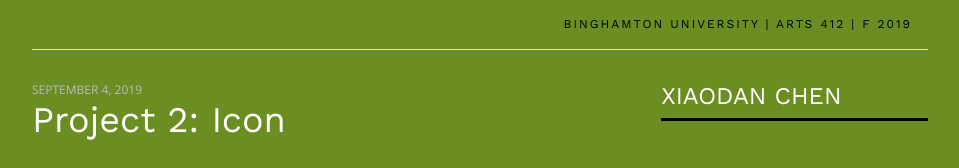
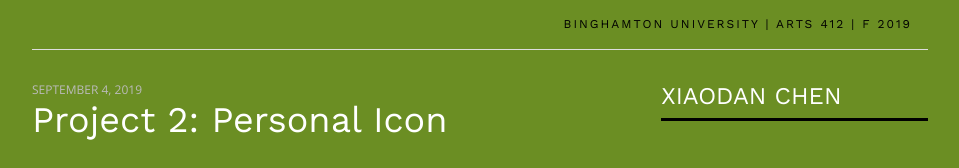
Before and after one commit to Binghamton-University-Design/web-journal-xchen1833, a plain HTML site: page index.html in a window 1280 px wide. Shown: the top 168 px of the page, without its empty margins (160-1119 px from the left). Drawn offline with nearby package versions, Linux system fonts and the light colour scheme.

Commit message:
Update index.html

```diff
--- a/index.html
+++ b/index.html
@@ -31,7 +31,7 @@
 				<!-- Begin Item -->
 				<div class="item">
 					<p class="date">September 4, 2019</p>
-					<h2>Project 2:  Icon</h2>
+					<h2>Project 2: Personal Icon</h2>
 					<p><img src="IMAGE/P2.png" ></p>
 					<p>Add a short description here. Lorem ipsum dolor sit amet, consectetur adipiscing elit. Praesent ex magna, blandit nec viverra faucibus, placerat convallis ipsum. Cras semper ipsum eget ullamcorper ultricies. Curabitur sit amet justo eu sapien molestie bibendum id in enim. Integer semper risus eget nibh eleifend, at vulputate risus laoreet.
 					</p>
```
